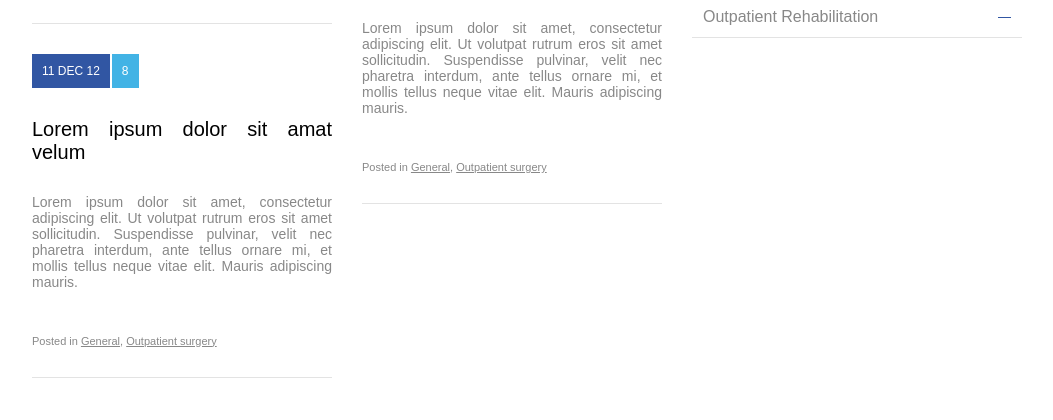
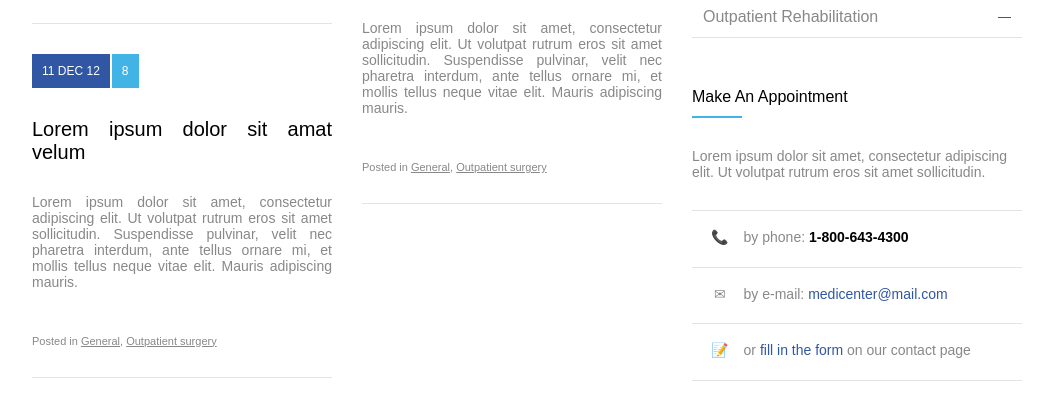
Before and after one commit to icarodpaiva/flexBox, a plain HTML site: page index.html in a window 1280 px wide. Shown: the part 1402-1822 px from the top of the page, without its empty margins (113-1166 px from the left). Drawn offline with Linux system fonts and the light colour scheme.

Commit message:
aside finalizado, segunda section finalizada

```diff
--- a/css/style.css
+++ b/css/style.css
@@ -375,3 +375,45 @@ header .menu .active {
 }
 
 /* Área destinada ao menu de contatos dentro do Aside */
+
+.aside_contact {
+  margin-top: 50px;
+  border-bottom:1px solid #8888883b;
+}
+
+.aside_contact_text {
+  margin: 30px 0;
+  font-size: 14px;
+  color: var(--font-color);
+}
+
+.aside_contact address {
+  font-size: 14px;
+  color: var(--font-color);
+  font-style: normal;
+}
+
+.aside_contact_contact {
+  padding: 8px;
+  border-top: 1px solid #8888883b;
+}
+
+.aside_contact_contact span {
+  display: inline-block;
+  width: 19.7px;
+  height: 19.7px;
+  padding: 10px;
+  text-align: center;
+}
+
+.aside_contact address strong {
+  color: black;
+}
+
+.aside_contact address a {
+  color: var(--strong);
+}
+
+.aside_contact address a:hover {
+  text-decoration: underline;
+}
--- a/index.html
+++ b/index.html
@@ -309,6 +309,20 @@
           </div>
 
           <!-- Área destinada ao menu de contatos dentro do Aside -->
+
+          <div class="aside_contact">
+            <div class="departments_title">Make An Appointment</div>
+            <div class="departments_bar"></div>
+            <div class="aside_contact_text">
+              Lorem ipsum dolor sit amet, consectetur adipiscing elit. Ut
+              volutpat rutrum eros sit amet sollicitudin.
+            </div>
+            <address>
+              <div class="aside_contact_contact"><span>&#x1F4DE;</span> by phone: <strong>1-800-643-4300</strong></div>
+              <div class="aside_contact_contact"><span>&#x2709;</span> by e-mail: <a href="mailto:medicenter@mail.com">medicenter@mail.com</a></div>
+              <div class="aside_contact_contact contact_border_bottom"><span>&#x1F4DD;</span> or <a href="">fill in the form</a> on our contact page</div>
+            </address>
+          </div>
         </aside>
       </div>
     </section>
```
Also changed, not shown: js/script.js (deleted, +0 -15 lines).
